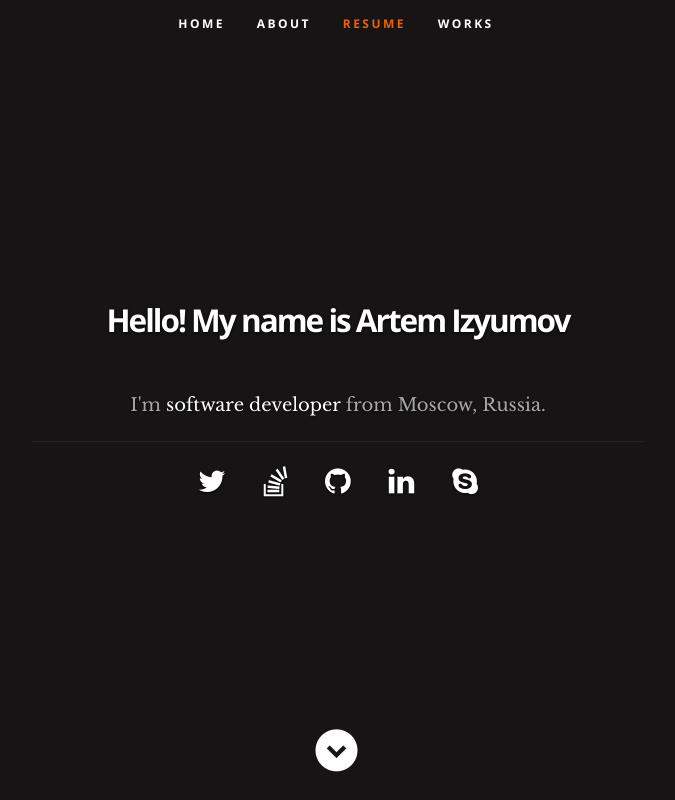
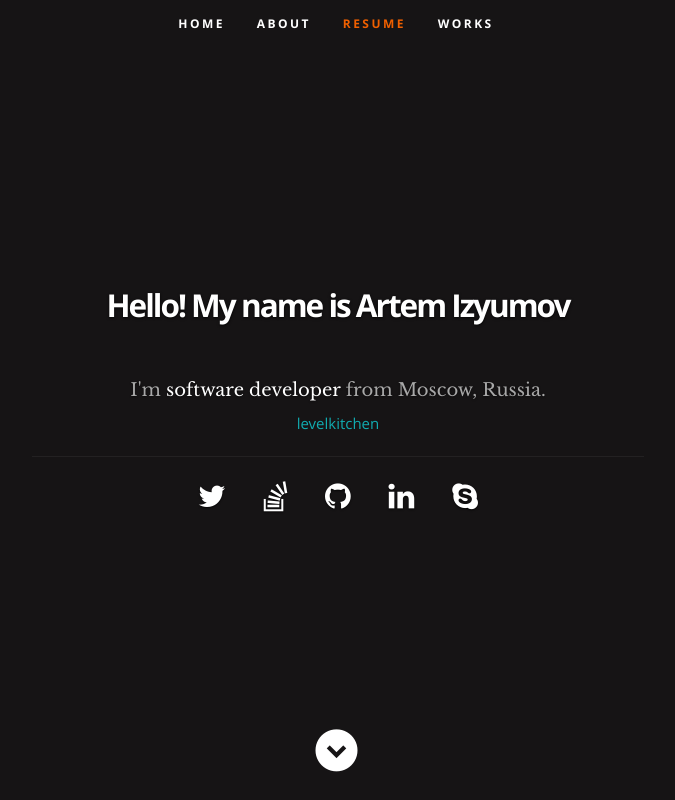
Before and after one commit to itemius/itemius.github.io, a plain HTML site: page index.html in a window 1280 px wide. Shown: the top 800 px of the page, without its empty margins (304-979 px from the left). Drawn offline with nearby package versions, Linux system fonts and the light colour scheme.

Commit message:
lk deepl

```diff
--- a/index.html
+++ b/index.html
@@ -70,6 +70,8 @@
                <!-- <br> Let's <a class="smoothscroll" href="#about">start scrolling</a> -->
                <!-- <br>learn more <a class="smoothscroll" href="#about">about me</a>. -->
             </h3>
+		<a href="levelkitchen://programs?package_id=50&price_id=9868&region_id=1
+">levelkitchen</a>
             <hr />
             <ul class="social">
                <li><a href="https://twitter.com/ITemius"><i class="fa fa-twitter"></i></a></li>
```
